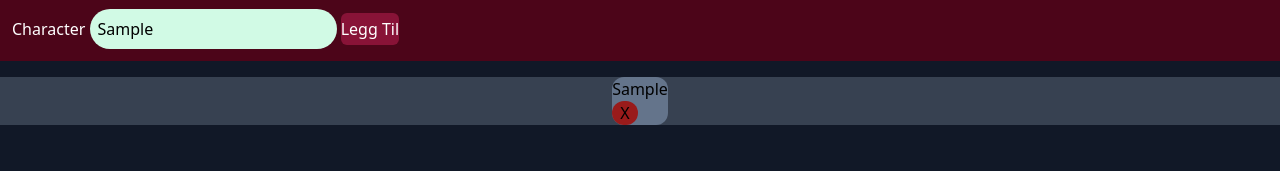
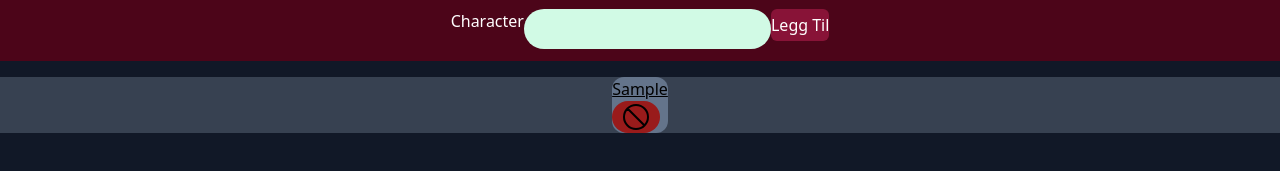
Before and after one commit to Bartelus/TodoList, a website: page index.html in a window 1280 px wide. Both pictures are taken after typing "Sample" into the empty fields and a click on the button "Legg Til". Shown: the part 363-534 px from the top of the page. Drawn offline with nearby package versions, Linux system fonts and the light colour scheme.

Commit message:
id by time

```diff
--- a/script.js
+++ b/script.js
@@ -19,11 +19,15 @@ renderTodos (); // kjører denne funksjonen kjører hver gang siden oppdateres
 // Dette er det som skal skje når brukeren trykker på
 // Legg til knappen
 function handleSubmit(event) { // event er et navn
-  event.preventDefault();  // Forhindrer den forhåndsdefinerte nettsiden og lastes inn på nytt (refresh)
 
+  /**
+* @param {HTMLFormElement} form
+*  @returns
+*/
+
+event.preventDefault();  // Forhindrer den forhåndsdefinerte nettsiden og lastes inn på nytt (refresh)
   console.log("Creating Todo Object...");
   let newTodo = createTodoObject(userInput); // createTodoObject er en funksjon som er definert nedenfor
-
 
 
   console.log("Append new todo to todo list...");
@@ -37,6 +41,9 @@ function handleSubmit(event) { // event er et navn
   localStorage.setItem("todos", jsonTodos);
   console.log(jsonTodos);
 
+console.log("Resetting form element")
+userInput.reset(); // resetter form elementet userInput
+
 renderTodos (); // sier at denne funksjonen (som er definert lenger nede) skal kjøre på slutten av denne funksjonen
 }
 
@@ -45,39 +52,45 @@ renderTodos (); // sier at denne funksjonen (som er definert lenger nede) skal k
 // Denne leser av dataen i et form element
 // og lager et JavaScript objekt for Gjøremålene
 function createTodoObject(form) { // form er et navn (tror jeg)
-  let todo = form.querySelector("#todo");
-  let todoValue = todo.value;
+  let entodo = form.querySelector("#todo");
+  let todoValue = entodo.value;
 
   let todoObject = {
     title: todoValue,
+    createAt: new Date().toISOString(),
   };
 
   return todoObject;
 }
 
-function createTodoCard(todoObject) {
+function createTodoCard(todoObject) //(todoObject) matcher denne funksjonen med egendefinert variabel
+{
   // Lage alle elementene vi trenger
   let todoCard = document.createElement("li");
   let titleElement = document.createElement("h2");
-  let deleteButton = document.createElement("button");
+  let deleteButton = document.createElement("div");
+  let kryss = document.createElement("img");
 
-  // Sett de sammen til ett element
+
+  // putter titleElement og deleteButton inn under todoCard
   todoCard.append(titleElement);
   todoCard.append(deleteButton);
+  deleteButton.append(kryss);
 
   // Konfigure elementene med korrekte verdier
-  todoCard.className = "bg-slate-500 rounded-xl w-fit"
-titleElement.className = "udnerline"
-deleteButton.className = "bg-red-800 px-2 rounded-full hover:bg-red-700 hover:shadow-lg hover:shadow-black"
+  todoCard.className = "bg-slate-500 rounded-xl";
+titleElement.className = "underline";
+deleteButton.className = "bg-red-800 w-12 px-2 rounded-full hover:bg-red-700 hover:shadow-lg hover:shadow-black";
 
   titleElement.textContent = todoObject.title;
-  deleteButton.textContent = "X";
+
+  kryss.src = "images/forbudt.svg";
   deleteButton.addEventListener("click", () => {
     console.log("Deleting todo...");
 
     // Fjern "todoObject" fra "todos" listen
-    let filteredTodos = todos.filter((todo) => {
-      if (todo.title === todoObject.title) {
+    let filteredTodos = todos.filter((entodo) => {
+      if (entodo.createAt === todoObject.createAt) { // bruke createAt til å filtrere ut
         return false;
       } else {
         return true;
@@ -103,10 +116,10 @@ function renderTodos() {
   todoListElement.innerHTML = "";
 
   console.log("Appending all todos to the Document...");
-  todos.forEach((todo, index) => {
+  todos.forEach((entodo, index) => {
 
     // Lager HTML elementet for dette gjøremålet
-    let newTodoCard = createTodoCard(todo);
+    let newTodoCard = createTodoCard(entodo);
 
     // Legg det nye html element til i Dokumentet
     todoListElement.append(newTodoCard);
--- a/styles.css
+++ b/styles.css
@@ -21,3 +21,8 @@
 .bg-secondary {
   background-color: var(--color-secondary);
 }
+
+#user-input {
+display: flex;
+justify-content: center;
+}
```
Also changed, not shown: images/forbudt.svg (added).
